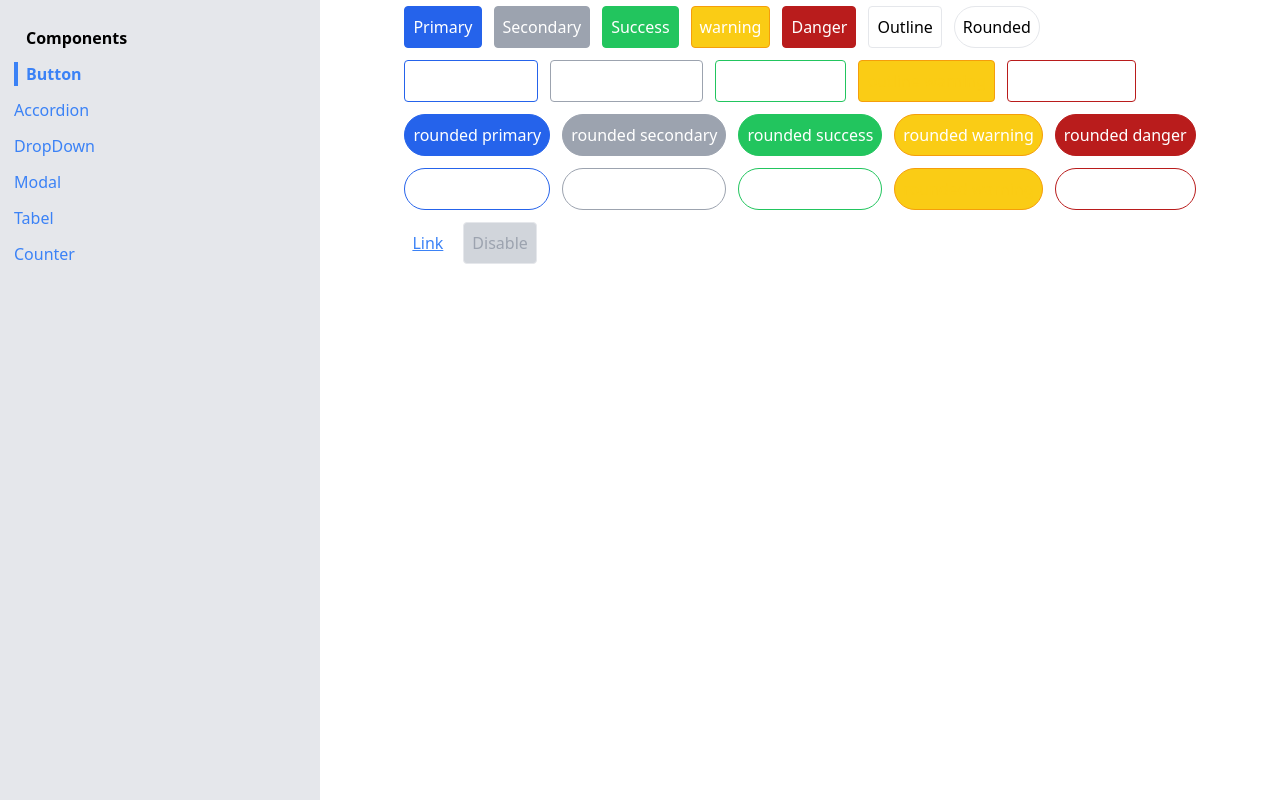
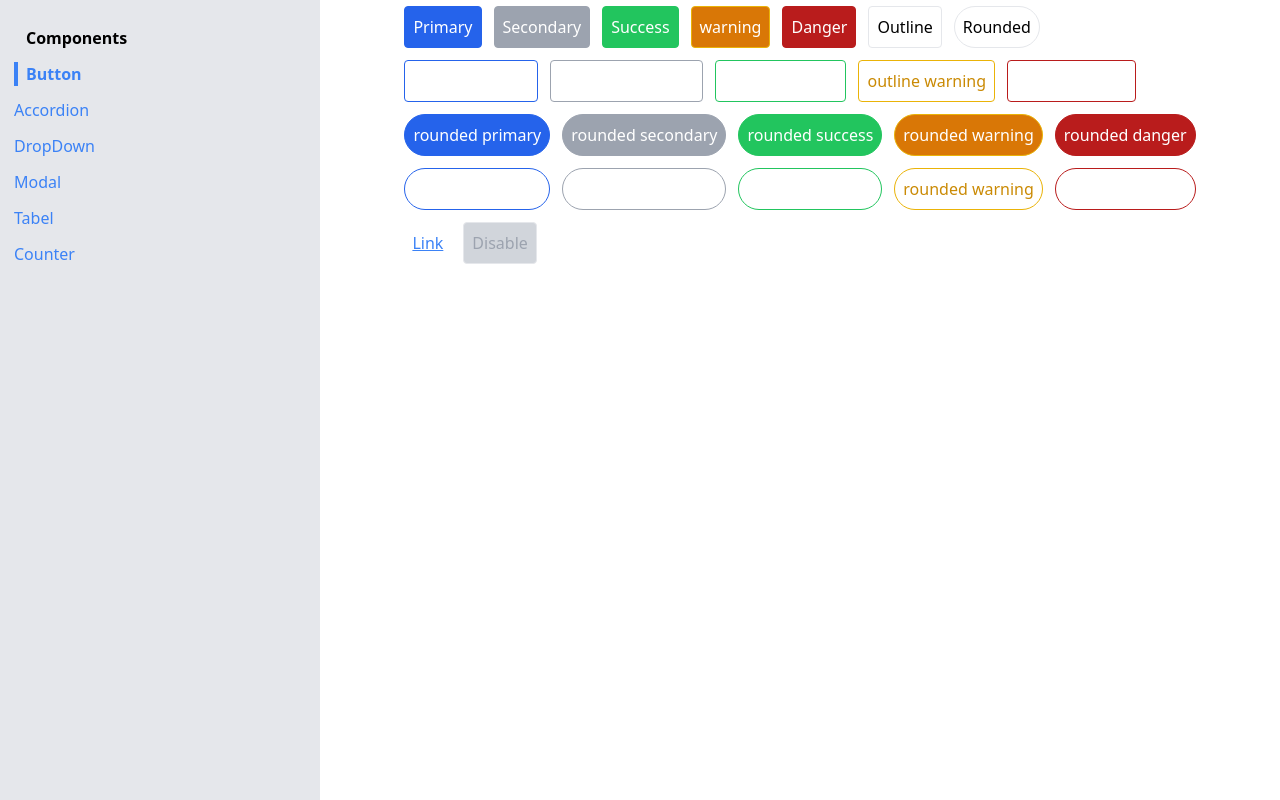
Before and after one commit to priyakh87/UI-components, a React (Create React App) app: page /button in a window 1280 px wide. Built offline with nearby package versions, Linux system fonts and the light colour scheme.

Commit message:
button components outline issue wip

```diff
--- a/src/components/Button.js
+++ b/src/components/Button.js
@@ -1,5 +1,5 @@
-import PropTypes  from "prop-types"
-import classNames from "classnames"
+import PropTypes from "prop-types";
+import classNames from "classnames";
 
 function Button({
   children,
@@ -12,28 +12,32 @@ import classNames from "classnames"
   outline,
   link,
   disable,
-    ...rest}){
+  ...rest
+}) {
+  const classes = classNames(`px-2 py-2 m-1.5 rounded border`, {
+    "bg-blue-600 border-blue-600 text-white": primary,
+    "bg-gray-400 border-gray-400 text-white": secondary,
+    "bg-green-500 border-green-500 text-white": success,
+    "bg-red-700 border-red-700 text-white": danger,
+    "bg-amber-600 border-yellow-500 text-white": warning,
+    "bg-transparent text-black-100": outline,
+    "text-blue-600/100": outline && primary,
+    "text-gray-400/100": outline && secondary,
+    "text-green-500/100": outline && success,
+    "text-red-700/100": outline && danger,
+    "text-yellow-600/100 ": outline && warning,
+    "rounded-full": rounded,
+    "text-blue-500 underline border-0": link,
+    "text-gray-400 bg-gray-300 pointer-events-none": disable,
+  });
+  return (
+    <button {...rest} className={classes}>
+      {children}
+    </button>
+  );
+}
 
-    const classes=classNames(`px-2 py-2 m-1.5 rounded border`,
-    {'bg-blue-600 border-blue-600 text-white':primary,
-    'bg-gray-400 border-gray-400 text-white':secondary,
-    'bg-green-500 border-green-500 text-white':success,
-    'bg-red-700 border-red-700 text-white':danger,
-    'bg-yellow-400 border-amber-500 text-white':warning,
-    'bg-transparent':outline,
-    'text-blue-600/100':outline && primary,
-    'text-gray-400/100':outline && secondary,
-    'text-green-500/100':outline && success,
-    'text-red-700/100':outline && danger,
-    'text-yellow-400 ':outline && warning,
-    'rounded-full':rounded,
-    'text-blue-500 underline border-0':link,
-    'text-gray-400 bg-gray-300 pointer-events-none':disable
-})
-    return <button {...rest} className={classes}>{children}</button> }
-
-Button.propTypes={
-
-        primary:PropTypes.bool,
-    }
-export default Button
+Button.propTypes = {
+  primary: PropTypes.bool,
+};
+export default Button;
```
Lines whose indentation alone changed are shown as unchanged.
